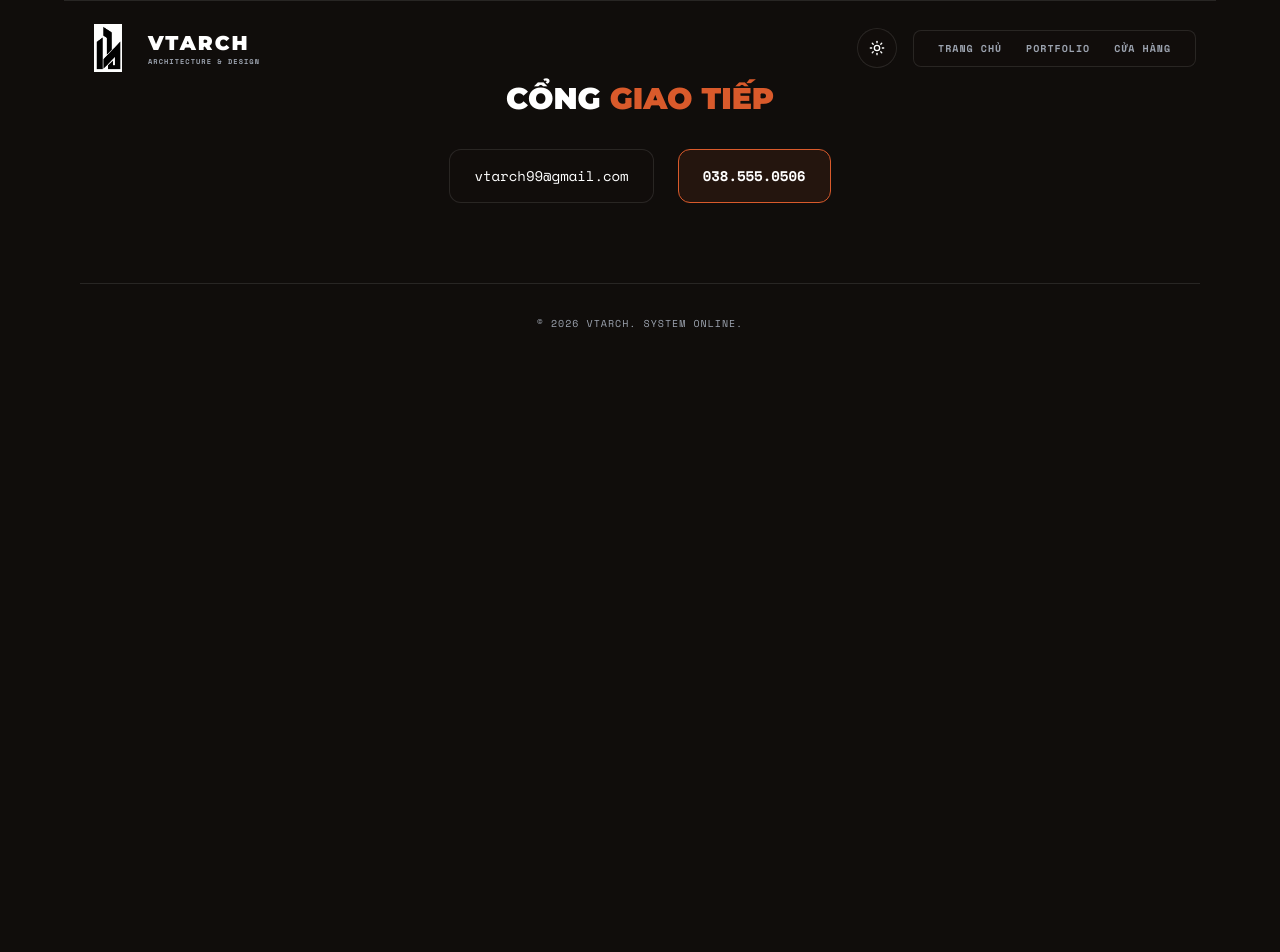
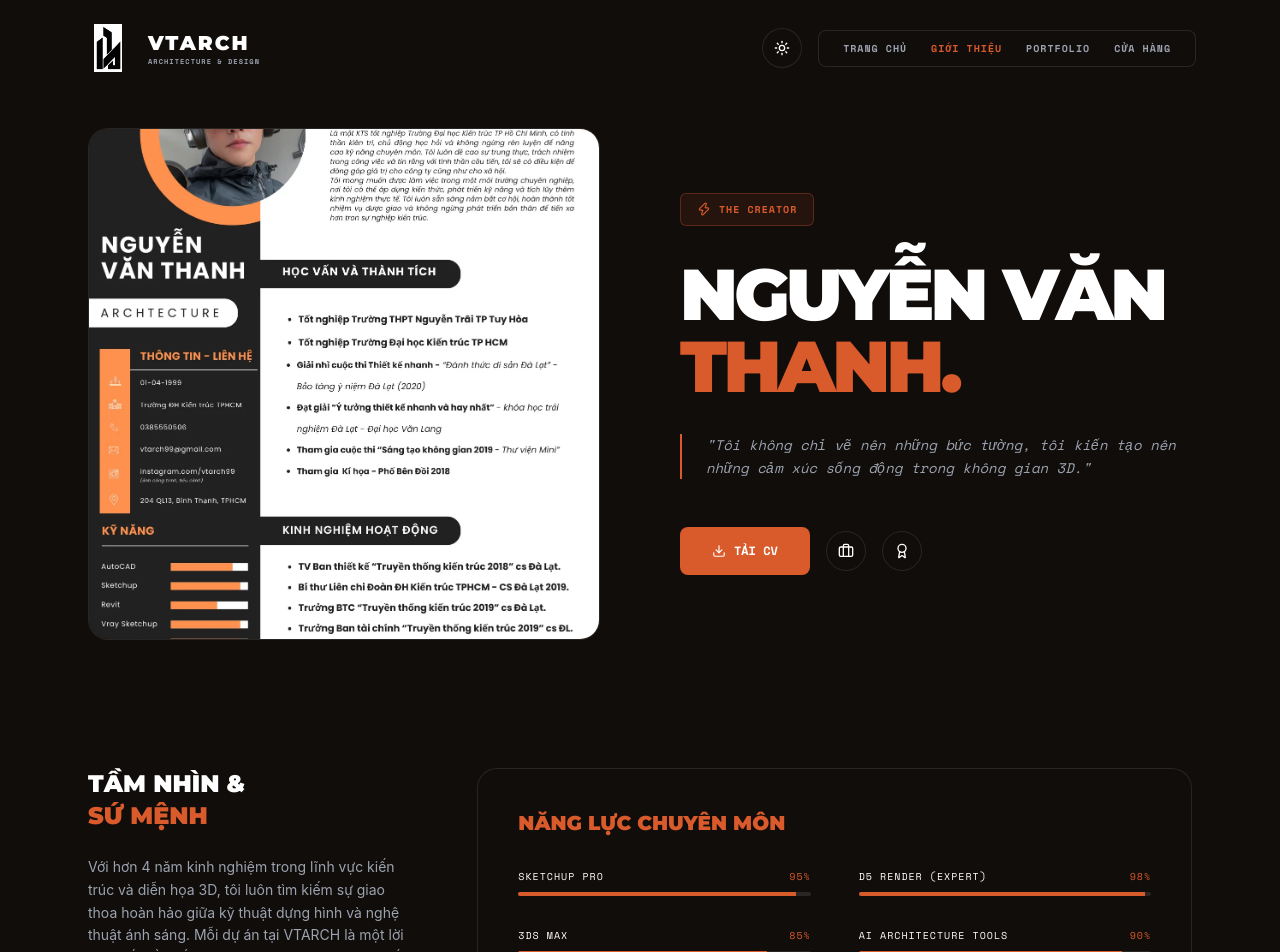
Before and after one commit to datavtarch/datavtarch.github.io, a React (Vite) app: page /about in a window 1280 px wide. Shown: the top 952 px of the page. Before the commit the page ends 800 px from the top, so only its background shows below. Built offline with nearby package versions, Linux system fonts and the light colour scheme.

Commit message:
fix: dynamic routing for GitHub Pages and Vercel compatibility

```diff
--- a/src/App.jsx
+++ b/src/App.jsx
@@ -6,6 +6,7 @@ import Lenis from '@studio-freight/lenis';
 import Layout from './components/Layout';
 import { ProjectModal } from './components/UI';
 import Home from './pages/Home';
+import About from './pages/About';
 import Portfolio from './pages/Portfolio';
 import Store from './pages/Store';
 
@@ -72,7 +73,7 @@ export default function App() {
   }
 
   return (
-    <Router>
+    <Router basename={window.location.pathname.includes('/PROFILE-VTARCH-') ? '/PROFILE-VTARCH-' : '/'}>
       {/* Global Styles */}
       <style dangerouslySetInnerHTML={{ __html: `
         :root {
@@ -155,6 +156,7 @@ export default function App() {
       <Layout isLightMode={isLightMode} setIsLightMode={setIsLightMode}>
         <Routes>
           <Route path="/" element={<Home setSelectedProject={setSelectedProject} />} />
+          <Route path="/about" element={<About />} />
           <Route path="/portfolio" element={<Portfolio setSelectedProject={setSelectedProject} />} />
           <Route path="/store" element={<Store />} />
         </Routes>
--- a/src/components/Layout.jsx
+++ b/src/components/Layout.jsx
@@ -100,6 +100,7 @@ export default function Layout({ children, isLightMode, setIsLightMode }) {
             {/* Desktop nav */}
             <nav className="hidden lg:flex items-center space-x-6 bg-[var(--glass-bg)] px-6 py-2.5 rounded-lg border border-[var(--border-color)] backdrop-blur-md">
               <NavLink to="/">Trang Chủ</NavLink>
+              <NavLink to="/about">Giới thiệu</NavLink>
               <NavLink to="/portfolio">Portfolio</NavLink>
               <NavLink to="/store">Cửa Hàng</NavLink>
             </nav>
--- /dev/null
+++ b/src/pages/About.jsx
@@ -0,0 +1,117 @@
+import React from 'react';
+import { IMAGES } from '../data/constants';
+import { TiltCard } from '../components/UI';
+import { Download, Award, Briefcase, Zap } from 'lucide-react';
+
+const SkillBar = ({ name, level }) => (
+  <div className="space-y-2">
+    <div className="flex justify-between font-mono text-[10px] uppercase tracking-widest">
+      <span>{name}</span>
+      <span className="text-[#D95A2B]">{level}%</span>
+    </div>
+    <div className="h-1 bg-[var(--border-color)] rounded-full overflow-hidden">
+      <div
+        className="h-full bg-[#D95A2B] transition-all duration-1000 ease-out"
+        style={{ width: `${level}%` }}
+      ></div>
+    </div>
+  </div>
+);
+
+const About = () => {
+  const skills = [
+    { name: "SketchUp Pro", level: 95 },
+    { name: "D5 Render (Expert)", level: 98 },
+    { name: "3ds Max", level: 85 },
+    { name: "AI Architecture Tools", level: 90 },
+    { name: "CGI Interior Design", level: 92 },
+  ];
+
+  const milestones = [
+    { year: "2020", title: "Khởi đầu Đam mê", desc: "Bắt đầu hành trình thiết kế với các công cụ diễn họa cơ bản." },
+    { year: "2022", title: "Chuyên gia D5 Render", desc: "Tập trung tối ưu hóa quy trình diễn họa kiến trúc siêu thực." },
+    { year: "2024", title: "VTARCH ra đời", desc: "Thành lập thương hiệu cá nhân, kết hợp AI vào thiết kế kiến trúc." },
+  ];
+
+  return (
+    <div className="pt-32 pb-32 px-4 md:px-6 max-w-6xl mx-auto space-y-32">
+      {/* ── HERO SECTION ── */}
+      <section className="grid grid-cols-1 md:grid-cols-2 gap-12 md:gap-20 items-center">
+        <div className="luxury-card aspect-[3/4] md:aspect-square overflow-hidden group">
+          <img
+            src={IMAGES.portrait}
+            alt="Nguyễn Văn Thanh"
+            className="w-full h-full object-cover transition-transform duration-1000 group-hover:scale-110"
+          />
+        </div>
+        <div className="space-y-8">
+          <div className="inline-flex items-center gap-2 px-4 py-2 rounded-md border border-[#D95A2B]/30 bg-[#D95A2B]/10">
+            <Zap size={14} className="text-[#D95A2B]" />
+            <span className="text-[10px] font-mono text-[#D95A2B] uppercase tracking-widest font-bold">The Creator</span>
+          </div>
+          <h1 className="text-5xl md:text-7xl font-black uppercase font-heading tracking-tighter leading-none">
+            Nguyễn Văn <br /> <span className="text-[#D95A2B]">Thanh.</span>
+          </h1>
+          <p className="text-[var(--text-muted)] font-mono text-sm leading-relaxed border-l-2 border-[#D95A2B] pl-6 italic">
+            "Tôi không chỉ vẽ nên những bức tường, tôi kiến tạo nên những cảm xúc sống động trong không gian 3D."
+          </p>
+          <div className="flex flex-wrap gap-4 pt-4">
+            <a href="/CV_NguyenVanThanh.pdf" target="_blank" className="btn-accent px-8 py-4 text-xs font-mono uppercase flex items-center gap-2">
+              <Download size={14} /> Tải CV
+            </a>
+            <div className="flex gap-4 items-center">
+              <div className="w-10 h-10 rounded-full border border-[var(--border-color)] flex items-center justify-center hover:border-[#D95A2B] transition-colors cursor-pointer">
+                <Briefcase size={16} />
+              </div>
+              <div className="w-10 h-10 rounded-full border border-[var(--border-color)] flex items-center justify-center hover:border-[#D95A2B] transition-colors cursor-pointer">
+                <Award size={16} />
+              </div>
+            </div>
+          </div>
+        </div>
+      </section>
+
+      {/* ── STORY & SKILLS ── */}
+      <section className="grid grid-cols-1 lg:grid-cols-3 gap-16 items-start">
+        <div className="lg:col-span-1 space-y-6">
+          <h3 className="text-2xl font-black font-heading uppercase">Tầm nhìn & <br/><span className="text-[#D95A2B]">Sứ mệnh</span></h3>
+          <p className="text-sm text-[var(--text-muted)] leading-relaxed">
+            Với hơn 4 năm kinh nghiệm trong lĩnh vực kiến trúc và diễn họa 3D, tôi luôn tìm kiếm sự giao thoa hoàn hảo giữa kỹ thuật dựng hình và nghệ thuật ánh sáng.
+            Mỗi dự án tại VTARCH là một lời cam kết về chất lượng và độ chân thực cao nhất.
+          </p>
+        </div>
+
+        <div className="lg:col-span-2 luxury-card p-10 space-y-8">
+          <h3 className="text-xl font-black font-heading uppercase text-[#D95A2B]">Năng lực Chuyên môn</h3>
+          <div className="grid grid-cols-1 md:grid-cols-2 gap-x-12 gap-y-8">
+            {skills.map(skill => (
+              <SkillBar key={skill.name} name={skill.name} level={skill.level} />
+            ))}
+          </div>
+        </div>
+      </section>
+
+      {/* ── MILESTONES ── */}
+      <section className="space-y-16">
+        <div className="text-center">
+          <h2 className="text-4xl font-black font-heading uppercase mb-4">Lộ trình <span className="text-[#D95A2B]">Phát triển</span></h2>
+          <div className="w-20 h-1 bg-[#D95A2B] mx-auto"></div>
+        </div>
+
+        <div className="grid grid-cols-1 md:grid-cols-3 gap-8">
+          {milestones.map((item, idx) => (
+            <div key={idx} className="relative p-8 luxury-card group hover:bg-[#D95A2B]/5 transition-colors">
+              <span className="text-6xl font-black text-[#D95A2B]/10 absolute top-4 right-4 group-hover:text-[#D95A2B]/20 transition-colors uppercase font-heading">
+                {item.year}
+              </span>
+              <h4 className="text-xl font-bold font-heading uppercase mb-4 relative z-10">{item.title}</h4>
+              <p className="text-sm text-[var(--text-muted)] leading-relaxed relative z-10">{item.desc}</p>
+            </div>
+          ))}
+        </div>
+      </section>
+    </div>
+  );
+};
+
+export default About;
--- a/vite.config.js
+++ b/vite.config.js
@@ -4,6 +4,7 @@ import tailwindcss from '@tailwindcss/vite'
 
 // https://vite.dev/config/
 export default defineConfig({
+  base: process.env.NODE_ENV === 'production' ? '/PROFILE-VTARCH-/' : '/',
   plugins: [
     tailwindcss(),
     react(),
```
